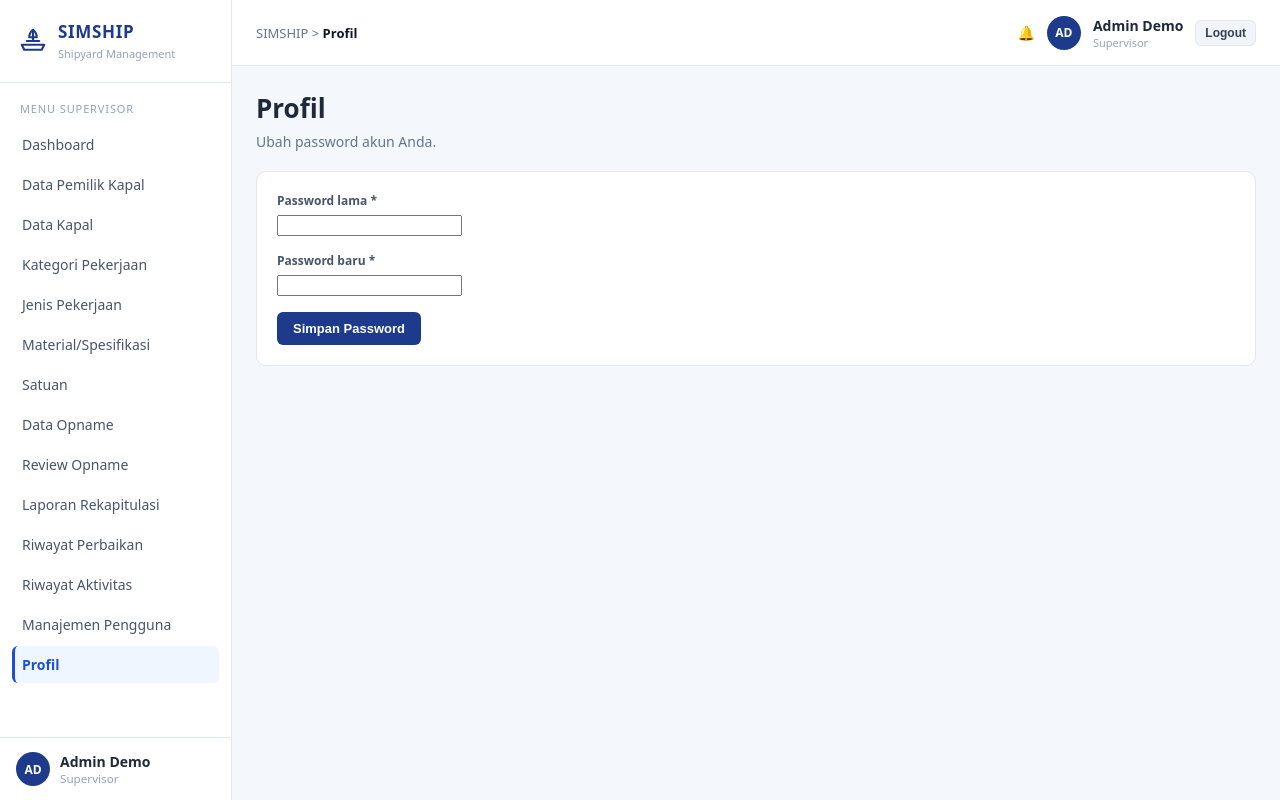
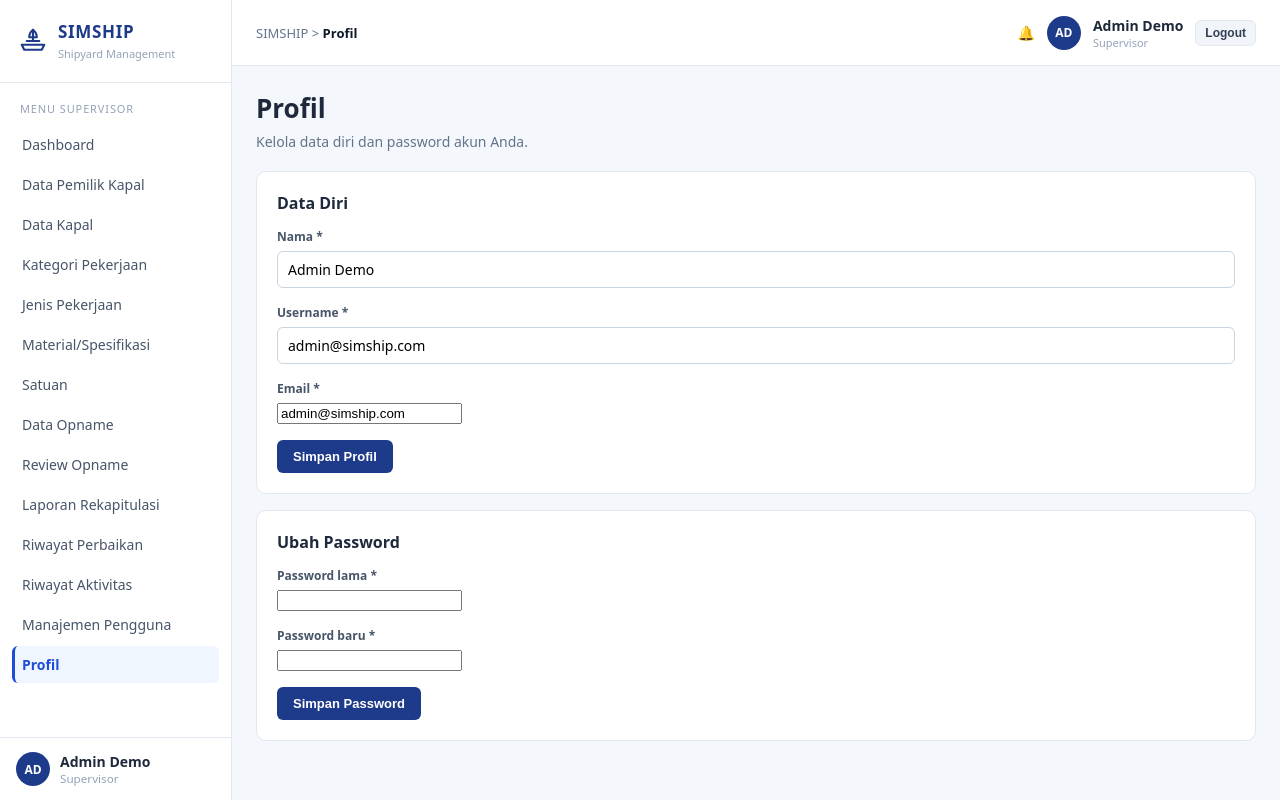
Before and after one commit to anisadiyahayu/PROJEKUASFPW, a Laravel app: page /profil in a window 1280 px wide. Run offline with Laravel 12, Linux system fonts and the light colour scheme; a user stored in the database is signed in; data comes from the database, SQL or seed files in the repository.

Commit message:
feat(profil): ubah data diri nama, username, dan email (UC-U5)

```diff
--- a/app/Http/Controllers/ProfileController.php
+++ b/app/Http/Controllers/ProfileController.php
@@ -6,6 +6,7 @@ use Illuminate\Http\RedirectResponse;
 use Illuminate\Http\Request;
 use Illuminate\Support\Facades\Hash;
 use Illuminate\Support\Facades\Redirect;
+use Illuminate\Validation\Rule;
 use Illuminate\View\View;
 
 class ProfileController extends Controller
@@ -13,6 +14,36 @@ class ProfileController extends Controller
     public function edit(): View
     {
         return view('profile.edit');
+    }
+
+    public function update(Request $request): RedirectResponse
+    {
+        $user = $request->user();
+
+        $request->merge([
+            'username' => strtolower(trim((string) $request->input('username'))),
+        ]);
+
+        $data = $request->validate([
+            'name' => ['required', 'string', 'max:255'],
+            'username' => [
+                'required',
+                'string',
+                'max:255',
+                Rule::unique('users', 'username')->ignore($user->getKey()),
+            ],
+            'email' => [
+                'required',
+                'email',
+                'max:255',
+                Rule::unique('users', 'email')->ignore($user->getKey()),
+            ],
+        ]);
+
+        $user->update($data);
+
+        return Redirect::route('profil.edit')
+            ->with('status', 'Profil berhasil diperbarui.');
     }
 
     public function updatePassword(Request $request): RedirectResponse
--- a/resources/views/profile/edit.blade.php
+++ b/resources/views/profile/edit.blade.php
@@ -5,13 +5,44 @@
 
 @section('content')
     <h1>Profil</h1>
-    <p class="subtitle">Ubah password akun Anda.</p>
+    <p class="subtitle">Kelola data diri dan password akun Anda.</p>
 
     @if (session('status'))
         <div class="info" style="margin-bottom:16px;">{{ session('status') }}</div>
     @endif
 
     <div class="card">
+        <h2 style="font-size:16px; margin:0 0 14px;">Data Diri</h2>
+        <form method="POST" action="{{ route('profil.update') }}">
+            @csrf
+            @method('PUT')
+
+            <div style="margin-bottom:16px;">
+                <label for="name">Nama <span aria-hidden="true">*</span></label>
+                <input id="name" type="text" name="name" value="{{ old('name', auth()->user()->name) }}" required maxlength="255">
+                @error('name')<div class="error">{{ $message }}</div>@enderror
+            </div>
+
+            <div style="margin-bottom:16px;">
+                <label for="username">Username <span aria-hidden="true">*</span></label>
+                <input id="username" type="text" name="username" value="{{ old('username', auth()->user()->username) }}" required maxlength="255">
+                @error('username')<div class="error">{{ $message }}</div>@enderror
+            </div>
+
+            <div style="margin-bottom:16px;">
+                <label for="email">Email <span aria-hidden="true">*</span></label>
+                <input id="email" type="email" name="email" value="{{ old('email', auth()->user()->email) }}" required maxlength="255">
+                @error('email')<div class="error">{{ $message }}</div>@enderror
+            </div>
+
+            <div style="display:flex; gap:8px;">
+                <button type="submit" class="btn btn-primary">Simpan Profil</button>
+            </div>
+        </form>
+    </div>
+
+    <div class="card">
+        <h2 style="font-size:16px; margin:0 0 14px;">Ubah Password</h2>
         <form method="POST" action="{{ route('profil.password.update') }}">
             @csrf
             @method('PUT')
--- a/routes/web.php
+++ b/routes/web.php
@@ -160,8 +160,9 @@ Route::middleware(['auth', 'role:admin,direksi'])->group(function () {
 |--------------------------------------------------------------------------
 */
 Route::middleware(['auth'])->group(function () {
-    // UC-U3: halaman profil (saat ini hanya bagian ubah password).
+    // UC-U3/UC-U5: halaman profil (data diri dan ubah password).
     Route::get('/profil', [ProfileController::class, 'edit'])->name('profil.edit');
+    Route::put('/profil', [ProfileController::class, 'update'])->name('profil.update');
     Route::put('/profil/password', [ProfileController::class, 'updatePassword'])->name('profil.password.update');
 
     Route::get('/riwayat-aktivitas', [ActivityLogController::class, 'index'])->name('activity-logs.index');
```
Also changed, not shown: tests/Feature/ProfileTest.php (added, +140 -0 lines).
